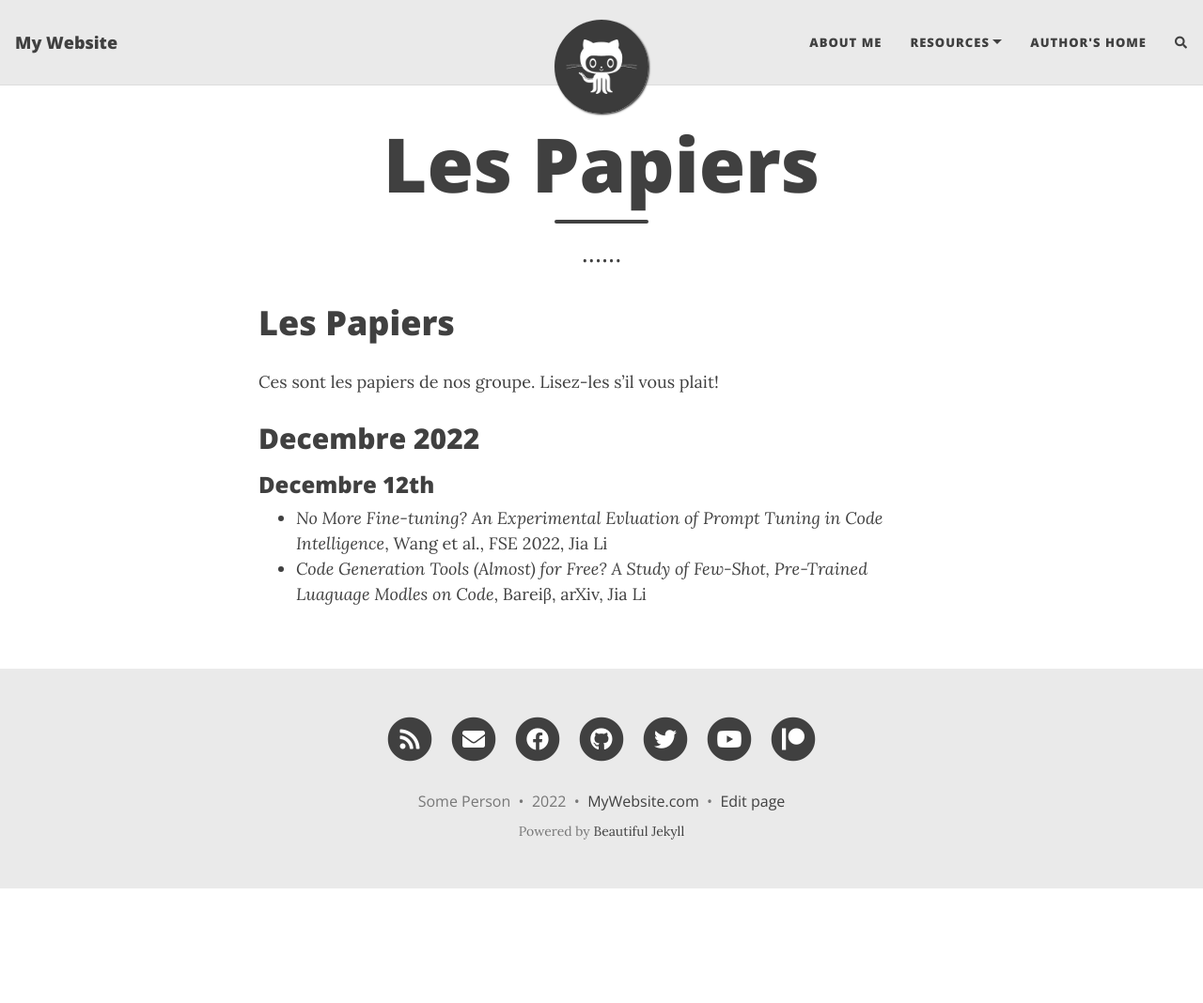
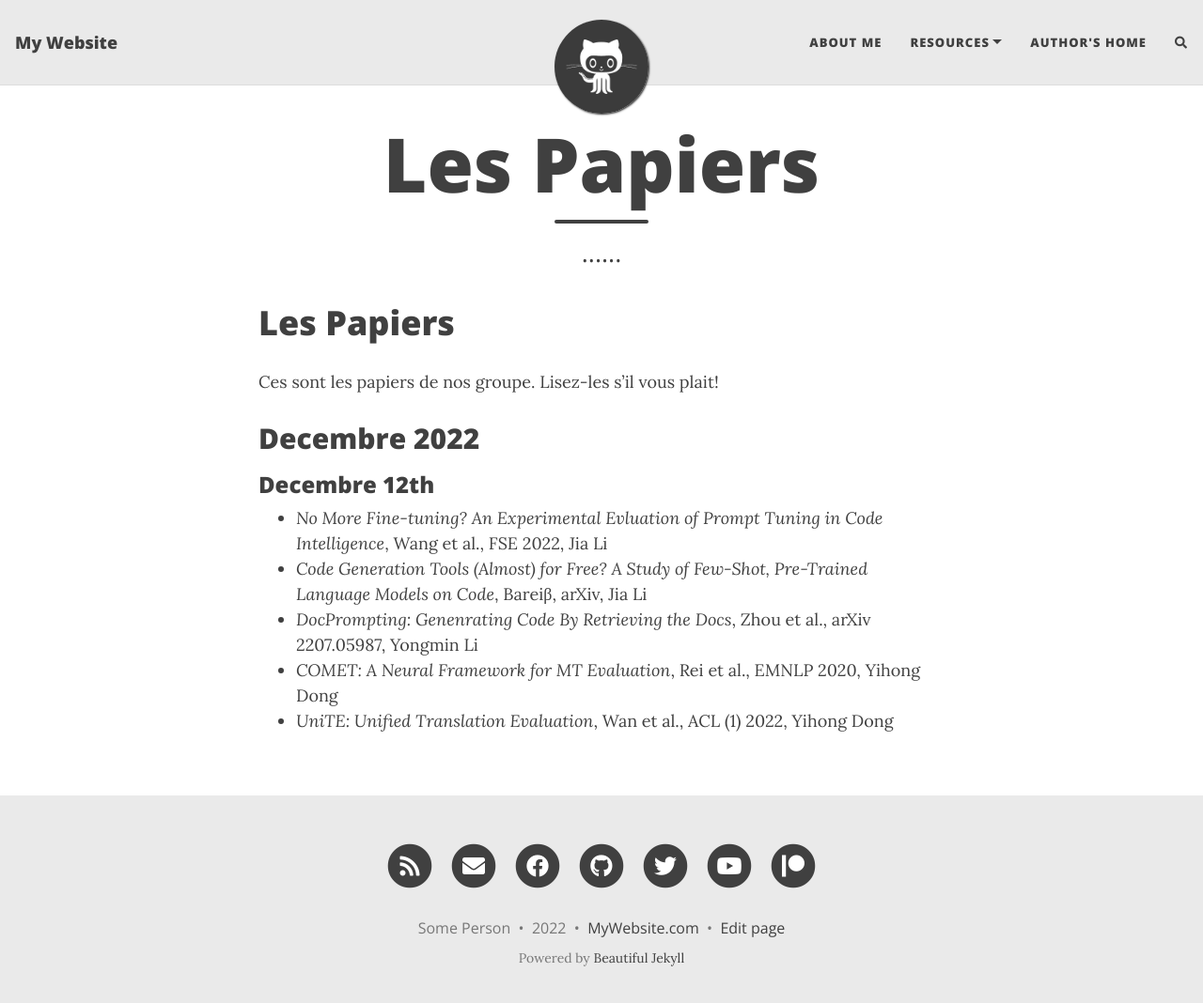
Before and after one commit to eecshope/LesPapiers, a Jekyll site: the page built from papiers.md, in a window 1280 px wide and 1081 px high. Shown: the top 1068 px of the window at 94% size. Built offline with Jekyll 4.4.1, drawn with Linux system fonts in a browser that asks for light colours; nearby versions of some CDN libraries; comment, search, counter and statistics services are not loaded.

Commit message:
Update papiers.md

```diff
--- a/papiers.md
+++ b/papiers.md
@@ -8,4 +8,7 @@ Ces sont les papiers de nos groupe. Lisez-les s'il vous plait!
 ## Decembre 2022
 ### Decembre 12th
 - *No More Fine-tuning? An Experimental Evluation of Prompt Tuning in Code Intelligence*, Wang et al., FSE 2022, Jia Li
-- *Code Generation Tools (Almost) for Free? A Study of Few-Shot, Pre-Trained Luaguage Modles on Code*, Bareiβ, arXiv, Jia Li
+- *Code Generation Tools (Almost) for Free? A Study of Few-Shot, Pre-Trained Language Models on Code*, Bareiβ, arXiv, Jia Li
+- *DocPrompting: Genenrating Code By Retrieving the Docs*, Zhou et al., arXiv 2207.05987, Yongmin Li
+- *COMET: A Neural Framework for MT Evaluation*, Rei et al., EMNLP 2020, Yihong Dong
+- *UniTE: Unified Translation Evaluation*, Wan et al., ACL (1) 2022, Yihong Dong
```
